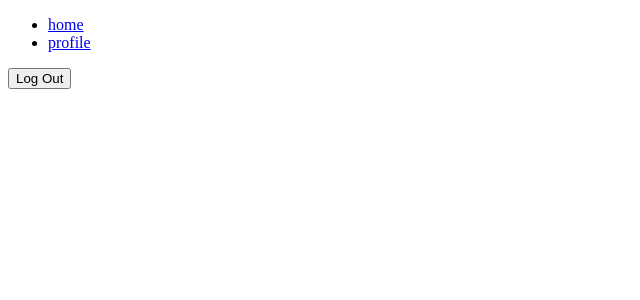
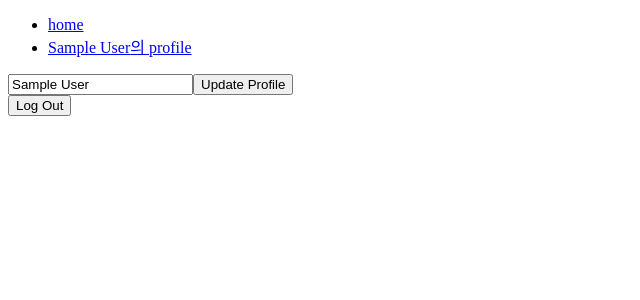
Before and after one commit to CaraMellang/mwitter, a React (Create React App) app: page /#/profile in a window 1280 px wide. Shown: the top 300 px of the page, without its empty margins (0-640 px from the left). Built offline with nearby package versions, Linux system fonts and the light colour scheme; no server answers; the database is empty; sample sign-in values are in the browser's storage.

Commit message:
updateProfile

```diff
--- a/src/components/Navigation.js
+++ b/src/components/Navigation.js
@@ -1,7 +1,7 @@
 import React from "react";
 import { Link } from "react-router-dom";
 
-const Navigation = () => {
+const Navigation = ({ userObj }) => {
   return (
     <nav>
       <ul>
@@ -9,7 +9,7 @@
           <Link to="/">home</Link>
         </li>
         <li>
-          <Link to="/profile">profile</Link>
+          <Link to="/profile">{userObj.displayName}의 profile</Link>
         </li>
       </ul>
     </nav>
--- a/src/components/Router.js
+++ b/src/components/Router.js
@@ -13,7 +13,7 @@
 const AppRouter = ({ isLoggedin, userObj }) => {
   return (
     <Router>
-      {isLoggedin && <Navigation />}
+      {isLoggedin && <Navigation userObj={userObj} />}
       <Switch>
         {isLoggedin ? (
           <>
@@ -21,7 +21,7 @@
               <Home userObj={userObj} />
             </Route>
             <Route exact path="/profile">
-              <Profile />
+              <Profile userObj={userObj} />
             </Route>
             {/* <Redirect from="*" to="/" />
             이외의 다른 url 주소를 "/"로 리다이렉트함 */}
--- a/src/routes/Profile.js
+++ b/src/routes/Profile.js
@@ -1,17 +1,58 @@
-import { authService } from "fbase";
-import React from "react";
+import { authService, dbService } from "fbase";
+import React, { useEffect, useState } from "react";
 import { useHistory, useLocation } from "react-router-dom";
 
-const Profile = () => {
+const Profile = ({ userObj }) => {
   const history = useHistory();
+  const [newDisplayName, setNewDisplayName] = useState(userObj.displayName);
   const onLogOutClick = () => {
     authService.signOut();
     // history.push("/");
     // 이친구는 클라이언트단에서 url을 변경한 것 "처럼"보이게함
     window.location.replace("/"); //따라서 리프레쉬하는 이걸사용
   };
+  const getMyMweets = async () => {
+    const mweets = await dbService
+      .collection("mweets")
+      .where("creatorId", "==", userObj.uid)
+      .orderBy("createdAt")
+      .get();
+    //where은 데이터를 필터링해서 get()으로 데이터를 가져옴
+    //orderBy는 firebase가 nosql기반이라 인덱스를 만들고 작동해야함(쿼리를 실행할수 있도록)
+    console.log(mweets.docs.map((doc) => doc.data()));
+  };
+  useEffect(() => {
+    getMyMweets();
+  }, []);
+
+  const onChange = (e) => {
+    const {
+      target: { value },
+    } = e;
+    setNewDisplayName(value);
+  };
+
+  const onSubmit = async (e) => {
+    e.preventDefault();
+    if (userObj.displayName !== newDisplayName) {
+      await userObj.updateProfile({
+        //updeteProfile은 displayname이랑 photoUrl만 바꿀수있음
+        //(다른것도 쓰려면 다른 메소드 써야함)
+        displayName: newDisplayName,
+      });
+    }
+  };
   return (
     <>
+      <form onSubmit={onSubmit}>
+        <input
+          type="text"
+          placeholder="Display name"
+          onChange={onChange}
+          value={newDisplayName}
+        />
+        <input type="submit" value="Update Profile" />
+      </form>
       <button onClick={onLogOutClick}>Log Out</button>
     </>
   );
```
Also changed, not shown: src/routes/EditProfile.js (deleted, +0 -7 lines).
